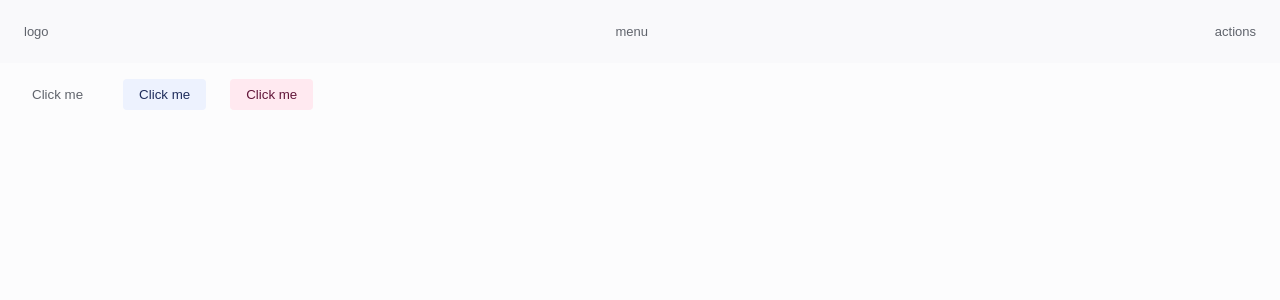
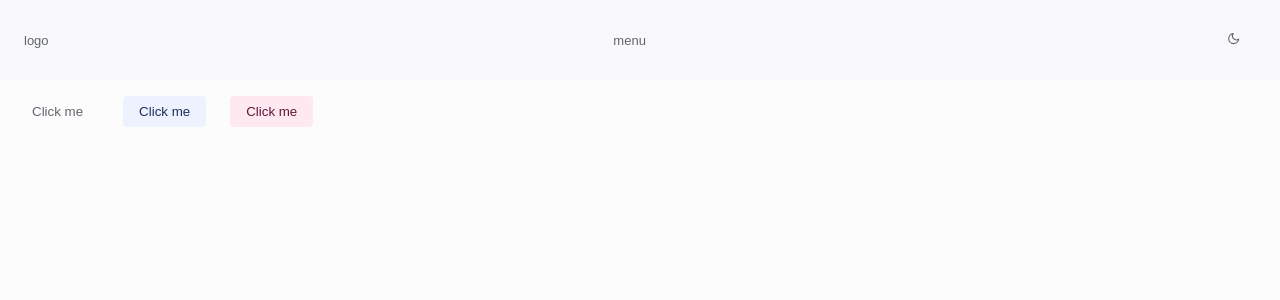
Before and after one commit to FelipeGangrel/nextjs-todo-app, a Next.js app: page / in a window 1280 px wide. Shown: the top 300 px of the page. Built offline with nearby package versions, Linux system fonts and the light colour scheme.

Commit message:
Updates the Header component

```diff
--- a/src/components/Header/Header.tsx
+++ b/src/components/Header/Header.tsx
@@ -1,3 +1,4 @@
+import { DarkModeToggler } from "@/components/DarkModeToggler";
 import * as S from "./Header.styles";
 
 const Header: React.FC = () => {
@@ -5,7 +6,9 @@ const Header: React.FC = () => {
     <S.Header>
       <div>logo</div>
       <div>menu</div>
-      <div>actions</div>
+      <div>
+        <DarkModeToggler />
+      </div>
     </S.Header>
   );
 };
--- a/src/components/index.ts
+++ b/src/components/index.ts
@@ -1,2 +1,3 @@
 export * from "./Button";
+export * from "./DarkModeToggler";
 export * from "./Header";
```
